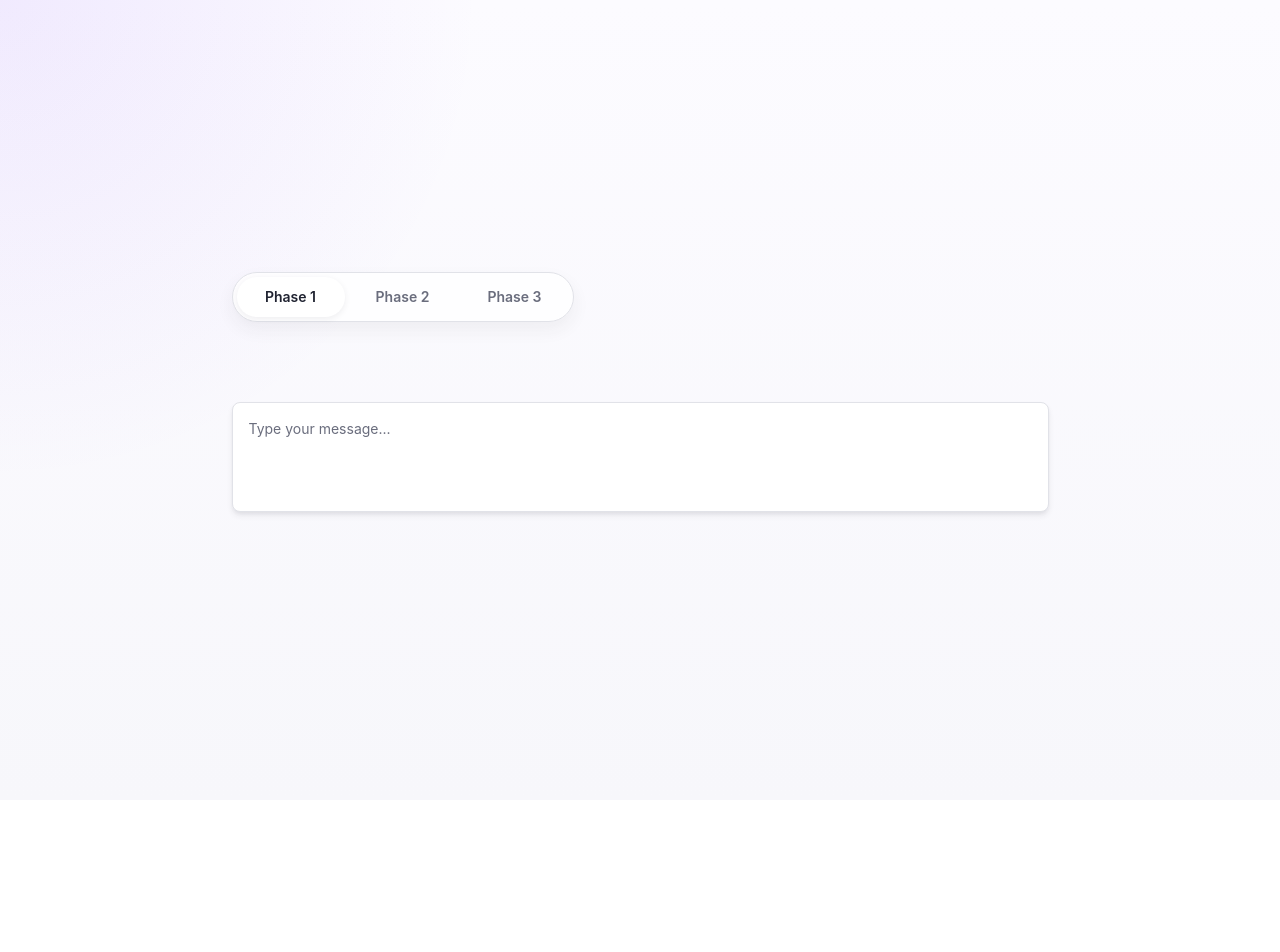
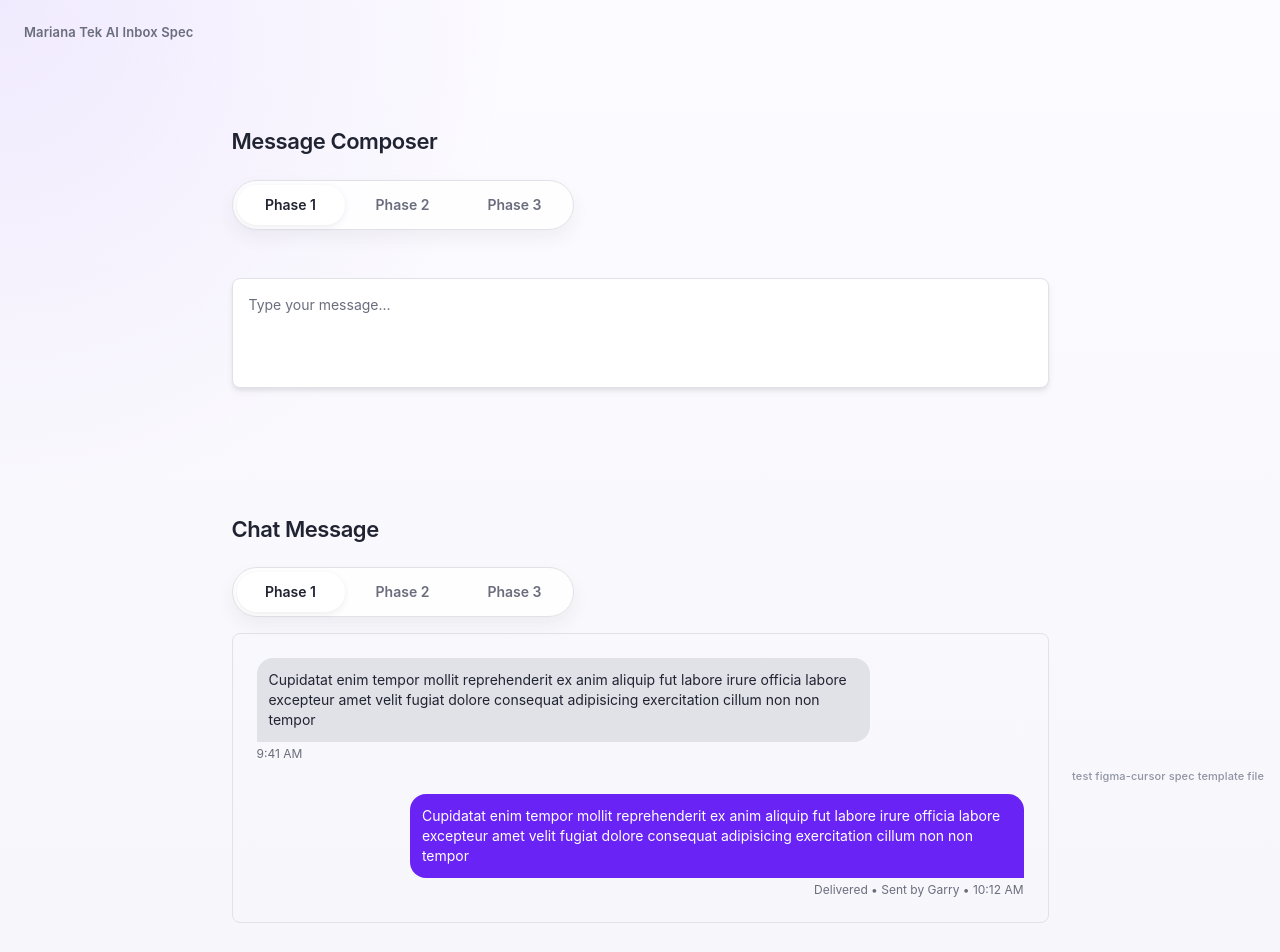
Before and after one commit to garrygrewal/AI-Inbox, a React (Vite) app: page / in a window 1280 px wide. Shown: the top 952 px of the page. Before the commit the page ends 800 px from the top, so only its background shows below. Built offline with nearby package versions, Linux system fonts and the light colour scheme; what @xplortech/apollo-core would draw is missing.

Commit message:
Prototype message composer and chat bubble phases

```diff
--- a/src/App.jsx
+++ b/src/App.jsx
@@ -12,6 +12,10 @@ const AUTO_REPLY_SENDING_DURATION = 4000;
 const AUTO_REPLY_BANNER_TRANSITION_DURATION = 220;
 const SUGGESTED_MESSAGE =
   "Lorem consequat occaecat aute eu exercitation voluptate qui eu mollit est eiusmod enim velit reprehenderit excepteur";
+const RECEIVED_MESSAGE_SAMPLE =
+  "Cupidatat enim tempor mollit reprehenderit ex anim aliquip fut labore irure officia labore excepteur amet velit fugiat dolore consequat adipisicing exercitation cillum non non tempor";
+const SENT_MESSAGE_SAMPLE =
+  "Cupidatat enim tempor mollit reprehenderit ex anim aliquip fut labore irure officia labore excepteur amet velit fugiat dolore consequat adipisicing exercitation cillum non non tempor";
 const AUTO_REPLY_BANNER_ICON =
   "https://www.figma.com/api/mcp/asset/bb3a31a7-4230-4e27-a23e-d5bb80e82941";
 const PHASE_OPTIONS = [
@@ -19,6 +23,54 @@ const PHASE_OPTIONS = [
   { id: "phase-2", label: "Phase 2" },
   { id: "phase-3", label: "Phase 3" },
 ];
+
+function PhaseSegmentControl({ value, onChange, ariaLabel }) {
+  return (
+    <div className="phase-segment-control" role="tablist" aria-label={ariaLabel}>
+      {PHASE_OPTIONS.map((phase) => {
+        const isActive = phase.id === value;
+        return (
+          <button
+            key={phase.id}
+            type="button"
+            role="tab"
+            aria-selected={isActive}
+            className={`phase-segment-button${isActive ? " phase-segment-button--active" : ""}`}
+            onClick={() => onChange(phase.id)}
+          >
+            {phase.label}
+          </button>
+        );
+      })}
+    </div>
+  );
+}
+
+function ChatMessagePrototype({ phase }) {
+  return (
+    <div
+      className="chat-message-prototype"
+      aria-label={`Chat message prototype ${PHASE_OPTIONS.find((p) => p.id === phase)?.label ?? phase}`}
+    >
+      <div className="chat-message-thread">
+        <div className="chat-message chat-message--received">
+          <div className="chat-message-bubble chat-message-bubble--received">
+            <p className="chat-message-text">{RECEIVED_MESSAGE_SAMPLE}</p>
+          </div>
+          <p className="chat-message-timestamp">9:41 AM</p>
+        </div>
+        <div className="chat-message chat-message--sent">
+          <div className="chat-message-bubble chat-message-bubble--sent">
+            <p className="chat-message-text chat-message-text--inverse">{SENT_MESSAGE_SAMPLE}</p>
+          </div>
+          <p className="chat-message-timestamp chat-message-timestamp--sent">
+            Delivered • Sent by Garry • 10:12 AM
+          </p>
+        </div>
+      </div>
+    </div>
+  );
+}
 
 function getAutoReplyBannerLabel(status) {
   return status === "sending" ? "AI is sending a reply..." : "AI is thinking...";
@@ -199,7 +251,7 @@ function MessageComposer({
     }, AUTO_REPLY_THINKING_DURATION + AUTO_REPLY_SENDING_DURATION);
   };
 
-  const handleDismissAutoReplyBanner = () => {
+  const handleTakeOver = () => {
     if (!showAutoReplyBanner) return;
 
     blurActiveElement();
@@ -286,42 +338,6 @@ function MessageComposer({
         </p>
       </div>
       <div
-        className={`composer-card${isSuggesting ? " composer-card--suggesting" : ""}${isPhaseThree ? " composer-card--phase-3" : ""}`}
-      >
-        {isPhaseThree ? (
-          <div className="composer-phase-header">
-            <div className="composer-phase-header-info">
-              <xpl-tooltip
-                className="composer-phase-header-tooltip"
-                text="Allow AI to automatically reply to eligible incoming messages."
-                position="top-right"
-              >
-                <xpl-icon
-                  icon="circle-info"
-                  size="16"
-                  aria-label="About AI auto-reply"
-                ></xpl-icon>
-              </xpl-tooltip>
-              <span className="composer-phase-header-title xpl-text-title-5">AI auto-reply</span>
-            </div>
-            <div className="composer-phase-toggle-align">
-              <xpl-toggle
-                key={isAutoReplyEnabled ? "ai-auto-reply-on" : "ai-auto-reply-off"}
-                className="composer-phase-toggle"
-                name="ai-auto-reply"
-                checked={isAutoReplyEnabled ? true : undefined}
-                onClick={handleAutoReplyToggle}
-              ></xpl-toggle>
-            </div>
-          </div>
-        ) : null}
-        <form
-          className={`composer-shell${showSuggestAction ? " composer-shell--phase-2" : ""}${isPhaseThree ? " composer-shell--phase-3" : ""}${showAutoReplyBanner ? " composer-shell--auto-reply-thinking" : ""}`}
-          aria-label="Message composer preview"
-          onSubmit={handleSubmit}
-        >
-          <div className={`composer-body-stack${showAutoReplyBanner ? " composer-body-stack--with-banner" : ""}`}>
-            <div
         className={`composer-ai-banner-slot${showAutoReplyBanner ? " composer-ai-banner-slot--visible" : ""}`}
         aria-hidden={showAutoReplyBanner ? undefined : true}
       >
@@ -354,16 +370,52 @@ function MessageComposer({
             </div>
             <button
               type="button"
-                    className="composer-ai-banner-close"
-                    aria-label="Cancel AI thinking"
-                    onClick={handleDismissAutoReplyBanner}
+              className="composer-ai-banner-takeover"
+              aria-label="Take over and stop AI auto-reply"
+              onClick={handleTakeOver}
               tabIndex={showAutoReplyBanner ? 0 : -1}
             >
-                    <xpl-icon icon="x" size="16"></xpl-icon>
+              Take over
             </button>
           </div>
         </div>
       </div>
+      <div
+        className={`composer-card${isSuggesting ? " composer-card--suggesting" : ""}${isPhaseThree ? " composer-card--phase-3" : ""}`}
+      >
+        {isPhaseThree ? (
+          <div className="composer-phase-header">
+            <div className="composer-phase-header-info">
+              <xpl-tooltip
+                className="composer-phase-header-tooltip"
+                text="Allow AI to automatically reply to eligible incoming messages."
+                position="top-right"
+              >
+                <xpl-icon
+                  icon="circle-info"
+                  size="16"
+                  aria-label="About AI auto-reply"
+                ></xpl-icon>
+              </xpl-tooltip>
+              <span className="composer-phase-header-title xpl-text-title-5">AI auto-reply</span>
+            </div>
+            <div className="composer-phase-toggle-align">
+              <xpl-toggle
+                key={isAutoReplyEnabled ? "ai-auto-reply-on" : "ai-auto-reply-off"}
+                className="composer-phase-toggle"
+                name="ai-auto-reply"
+                checked={isAutoReplyEnabled ? true : undefined}
+                onClick={handleAutoReplyToggle}
+              ></xpl-toggle>
+            </div>
+          </div>
+        ) : null}
+        <form
+          className={`composer-shell${showSuggestAction ? " composer-shell--phase-2" : ""}${isPhaseThree ? " composer-shell--phase-3" : ""}`}
+          aria-label="Message composer preview"
+          onSubmit={handleSubmit}
+        >
+          <div className="composer-body-stack">
             <div className="composer-message-area">
               {isSuggesting ? (
                 <div
@@ -468,34 +520,49 @@ function MessageComposer({
 
 export default function App() {
   const [activePhase, setActivePhase] = useState("phase-1");
+  const [chatMessagePhase, setChatMessagePhase] = useState("phase-1");
 
   return (
     <main className="app-shell">
-      <section className="prototype-shell" aria-label="Message composer prototype">
-        <div
-          className="phase-segment-control"
-          role="tablist"
-          aria-label="Composer phases"
+      <p className="app-spec-title">Mariana Tek AI Inbox Spec</p>
+      <div className="app-prototypes-column">
+        <section
+          className="prototype-shell"
+          aria-labelledby="composer-section-title"
         >
-          {PHASE_OPTIONS.map((phase) => {
-            const isActive = phase.id === activePhase;
-            return (
-              <button
-                key={phase.id}
-                type="button"
-                role="tab"
-                aria-selected={isActive}
-                className={`phase-segment-button${isActive ? " phase-segment-button--active" : ""}`}
-                onClick={() => setActivePhase(phase.id)}
-              >
-                {phase.label}
-              </button>
-            );
-          })}
+          <div className="prototype-shell-intro">
+            <h1 className="prototype-section-title" id="composer-section-title">
+              Message Composer
+            </h1>
+            <PhaseSegmentControl
+              value={activePhase}
+              onChange={setActivePhase}
+              ariaLabel="Composer phases"
+            />
           </div>
 
           <MessageComposer key={activePhase} phase={activePhase} />
         </section>
+
+        <section
+          className="prototype-shell"
+          aria-labelledby="chat-message-section-title"
+        >
+          <div className="prototype-shell-intro">
+            <h1 className="prototype-section-title" id="chat-message-section-title">
+              Chat Message
+            </h1>
+            <PhaseSegmentControl
+              value={chatMessagePhase}
+              onChange={setChatMessagePhase}
+              ariaLabel="Chat message phases"
+            />
+          </div>
+
+          <ChatMessagePrototype key={chatMessagePhase} phase={chatMessagePhase} />
+        </section>
+      </div>
+      <p className="app-spec-footer-label">test figma-cursor spec template file</p>
     </main>
   );
 }
--- a/src/styles.css
+++ b/src/styles.css
@@ -9,6 +9,7 @@
   --apollo-text-soft: #8f93a3;
   --apollo-shadow-1: 0 4px 6px -1px rgba(48, 45, 59, 0.1);
   --apollo-shadow-2: 0 2px 4px -1px rgba(48, 45, 59, 0.05);
+  --apollo-card-shadow: var(--apollo-shadow-1), var(--apollo-shadow-2);
   --apollo-disabled-bg: #f3f4f6;
   --apollo-disabled-icon: #9da2b4;
   --apollo-brand: #6923f4;
@@ -50,18 +51,144 @@ textarea {
 }
 
 .app-shell {
+  position: relative;
   min-height: 100vh;
   display: flex;
+  align-items: flex-start;
+  justify-content: flex-start;
+  padding: 48px 24px 64px;
+}
+
+.app-spec-title {
+  position: absolute;
+  top: 24px;
+  left: 24px;
+  margin: 0;
+  max-width: min(280px, calc(100vw - 48px));
+  font-size: 13px;
+  font-weight: 600;
+  line-height: 1.3;
+  letter-spacing: 0.01em;
+  color: var(--apollo-text-subdued);
+  text-align: left;
+}
+
+.app-spec-footer-label {
+  position: fixed;
+  right: 16px;
+  bottom: 16px;
+  margin: 0;
+  max-width: min(240px, calc(100vw - 32px));
+  font-size: 11px;
+  font-weight: 500;
+  line-height: 1.35;
+  letter-spacing: 0.01em;
+  color: var(--apollo-text-soft);
+  text-align: right;
+}
+
+.app-prototypes-column {
+  display: flex;
+  flex-direction: column;
   align-items: center;
-  justify-content: center;
-  padding: 48px 24px 64px;
+  gap: 128px;
+  width: 100%;
+  padding-top: 80px;
+}
+
+.chat-message-prototype {
+  width: 100%;
+  border: 1px solid var(--apollo-border);
+  border-radius: var(--apollo-radius);
+  background: var(--xpl-background-surface-subtlest);
+  padding: 24px;
+  min-height: 220px;
+}
+
+.chat-message-thread {
+  display: flex;
+  flex-direction: column;
+  gap: 32px;
+  width: 100%;
+}
+
+.chat-message {
+  display: flex;
+  flex-direction: column;
+  gap: 4px;
+  width: 100%;
+}
+
+.chat-message--received {
+  align-items: flex-start;
+}
+
+.chat-message--sent {
+  align-items: flex-end;
+}
+
+.chat-message-bubble {
+  max-width: 80%;
+  padding: 12px;
+}
+
+.chat-message-bubble--received {
+  border-top-left-radius: 16px;
+  border-top-right-radius: 16px;
+  border-bottom-right-radius: 16px;
+  border-bottom-left-radius: 0;
+  background: var(--apollo-border);
+}
+
+.chat-message-bubble--sent {
+  border-radius: 16px 16px 0 16px;
+  background: var(--apollo-brand);
+}
+
+.chat-message-text {
+  margin: 0;
+  color: var(--apollo-text);
+  font-size: 14px;
+  line-height: 20px;
+}
+
+.chat-message-text--inverse {
+  color: #ffffff;
+}
+
+.chat-message-timestamp {
+  margin: 0;
+  color: var(--apollo-text-subdued);
+  font-size: 12px;
+  line-height: 16px;
+}
+
+.chat-message-timestamp--sent {
+  width: min-content;
+  min-width: 100%;
+  text-align: right;
+}
+
+.prototype-section-title {
+  margin: 0;
+  font-size: 22px;
+  font-weight: 600;
+  line-height: 1.25;
+  letter-spacing: -0.02em;
+  color: var(--apollo-text);
 }
 
 .prototype-shell {
   display: flex;
   flex-direction: column;
-  gap: 56px;
+  gap: 16px;
   width: min(817px, 100%);
+}
+
+.prototype-shell-intro {
+  display: flex;
+  flex-direction: column;
+  gap: 24px;
 }
 
 .composer-stack {
@@ -77,7 +204,7 @@ textarea {
   border: 1px solid var(--apollo-border);
   border-radius: var(--apollo-radius);
   background: var(--apollo-surface);
-  box-shadow: var(--apollo-shadow-1), var(--apollo-shadow-2);
+  box-shadow: var(--apollo-card-shadow);
   isolation: isolate;
   overflow: hidden;
 }
@@ -184,12 +311,6 @@ textarea {
   min-height: 108px;
 }
 
-.composer-shell--phase-3.composer-shell--auto-reply-thinking {
-  min-height: 156px;
-  max-height: 288px;
-  padding-top: 12px;
-}
-
 .composer-phase-header {
   display: flex;
   align-items: stretch;
@@ -268,30 +389,31 @@ textarea {
   flex-direction: column;
   min-height: 44px;
   gap: 0;
-  transition: gap 240ms ease;
-}
-
-.composer-body-stack--with-banner {
-  gap: 12px;
 }
 
 .composer-ai-banner-slot {
+  margin: 0 24px;
   max-height: 0;
   opacity: 0;
+  overflow: hidden;
   pointer-events: none;
   transition:
     max-height 240ms ease,
-    opacity 180ms ease;
+    opacity 180ms ease,
+    margin-top 240ms ease,
+    margin-bottom 240ms ease;
 }
 
 .composer-ai-banner-slot--visible {
-  max-height: 40px;
+  max-height: 56px;
   opacity: 1;
+  overflow: visible;
   pointer-events: auto;
+  margin-bottom: 8px;
 }
 
 .composer-ai-banner-clip {
-  overflow: hidden;
+  overflow: visible;
 }
 
 .composer-ai-banner {
@@ -301,7 +423,8 @@ textarea {
   width: 100%;
   padding: 8px 16px;
   border-radius: var(--apollo-radius);
-  background: var(--xpl-color-purple-50);
+  background: #f4f2ff;
+  box-shadow: var(--apollo-card-shadow);
   opacity: 0;
   transform: translateY(-8px);
   transition:
@@ -324,19 +447,8 @@ textarea {
 .composer-ai-banner-copy {
   display: inline-flex;
   align-items: center;
-  gap: 4px;
+  gap: 8px;
   min-width: 0;
-}
-
-.composer-ai-banner-status {
-  display: inline-flex;
-  align-items: center;
-  gap: 4px;
-  min-width: 0;
-}
-
-.composer-ai-banner-status--transitioning {
-  animation: composer-ai-banner-swap 220ms ease-out;
 }
 
 .composer-ai-banner-label-stack {
@@ -373,23 +485,26 @@ textarea {
   animation: composer-ai-banner-text-in 220ms ease-out forwards;
 }
 
-.composer-ai-banner-close {
+.composer-ai-banner-takeover {
   display: inline-flex;
   align-items: center;
   justify-content: center;
   flex: 0 0 auto;
-  width: 16px;
-  height: 16px;
+  min-height: 20px;
   padding: 0;
   border: 0;
   background: transparent;
-  color: var(--apollo-text);
-  border-radius: 4px;
+  color: var(--apollo-brand);
+  font-size: 14px;
+  font-weight: 500;
+  line-height: 20px;
   cursor: pointer;
 }
 
-.composer-ai-banner-close xpl-icon {
-  display: block;
+.composer-ai-banner-takeover:focus-visible {
+  outline: 2px solid color-mix(in srgb, var(--apollo-brand) 35%, white);
+  outline-offset: 3px;
+  border-radius: 4px;
 }
 
 .composer-message-area {
```
Lines whose indentation alone changed are shown as unchanged.
